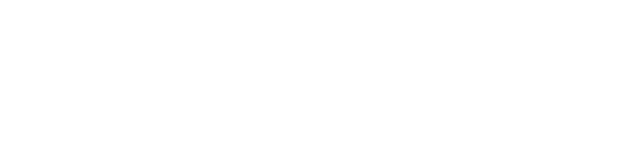
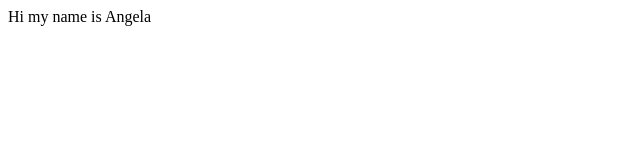
Before and after one commit to angezeonyeka/first-github-project, a plain HTML site: page index.html in a window 1280 px wide. Shown: the whole page, without its empty margins (0-640 px from the left). Drawn offline with Linux system fonts and the light colour scheme.

Commit message:
add extra note

```diff
--- a/index.html
+++ b/index.html
@@ -6,6 +6,7 @@
     <title>Document</title>
 </head>
 <body>
+    Hi my name is Angela
 
 </body>
 </html>
```
